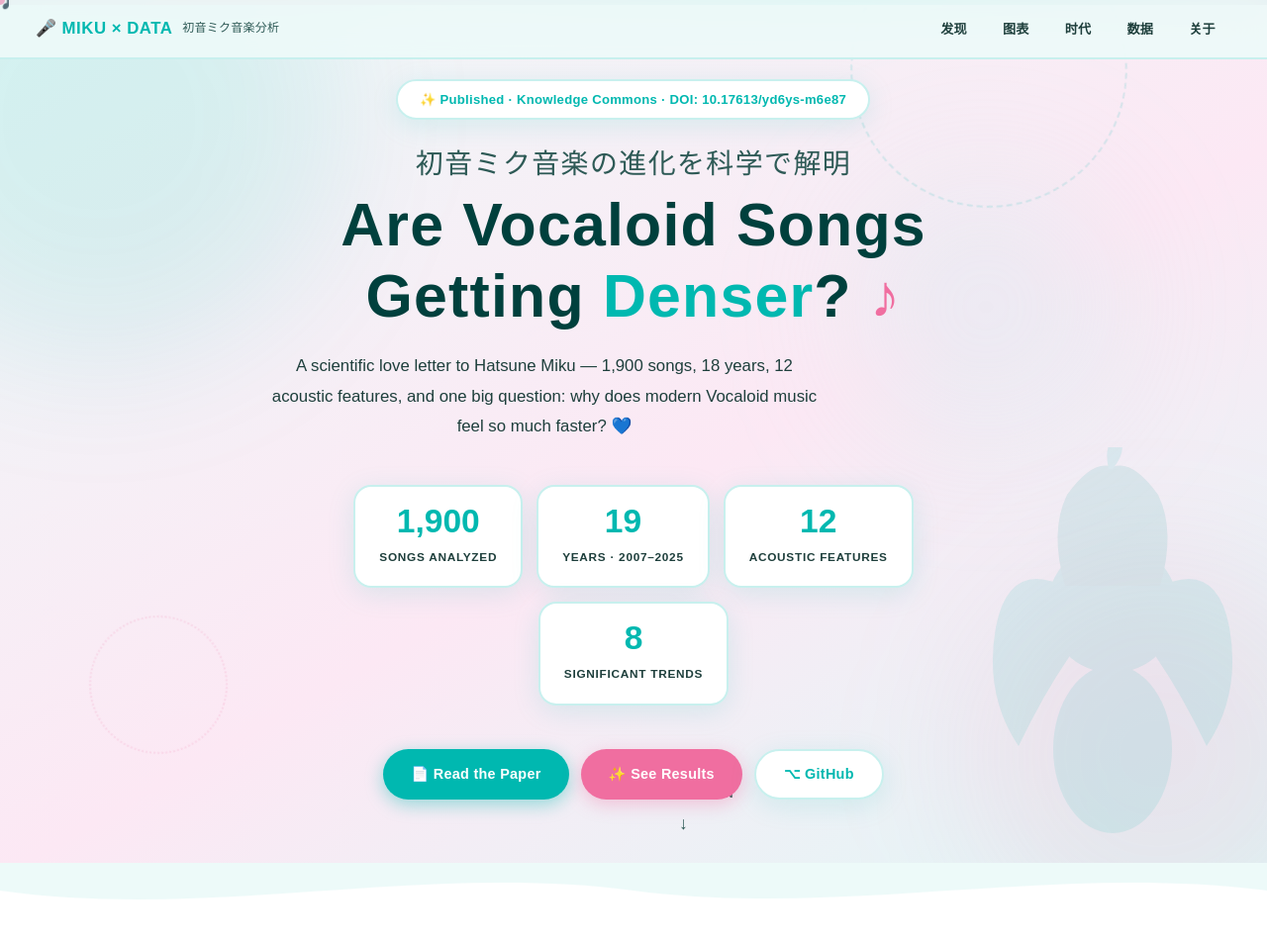
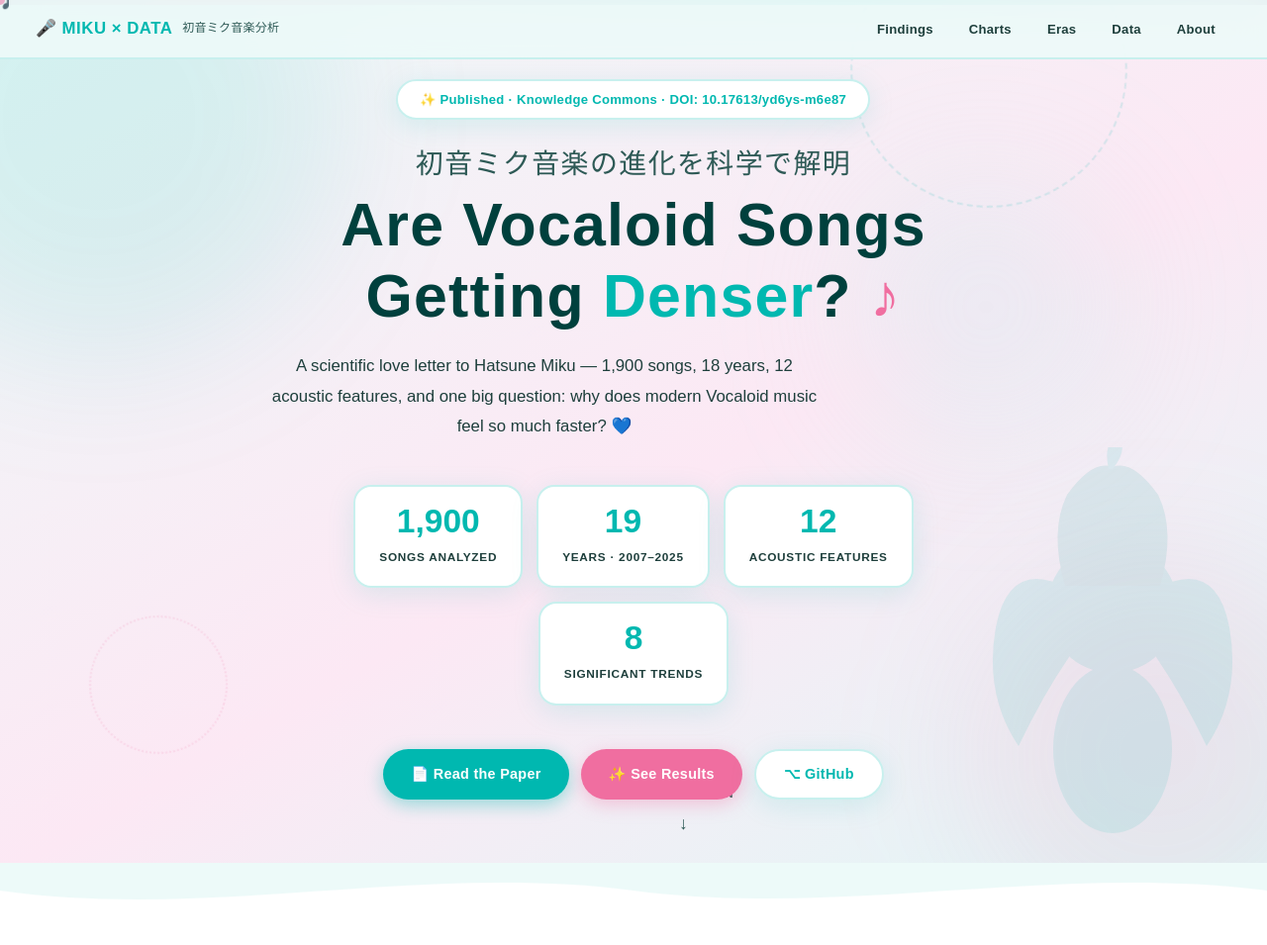
Before and after one commit to kaikwanlau/miku-audio-analysis, a plain HTML site: page index.html in a window 1280 px wide. Shown: the top 955 px of the page at 99% size. Drawn offline with nearby package versions, Linux system fonts and the light colour scheme.

Commit message:
Add files via upload

```diff
--- a/index.html
+++ b/index.html
@@ -441,11 +441,11 @@
     <span class="sub">初音ミク音楽分析</span>
   </a>
   <div class="nav-links">
-    <a href="#findings">发现</a>
-    <a href="#charts">图表</a>
-    <a href="#eras">时代</a>
-    <a href="#data-section">数据</a>
-    <a href="#about">关于</a>
+    <a href="#findings">Findings</a>
+    <a href="#charts">Charts</a>
+    <a href="#eras">Eras</a>
+    <a href="#data-section">Data</a>
+    <a href="#about">About</a>
   </div>
 </nav>
 
```
